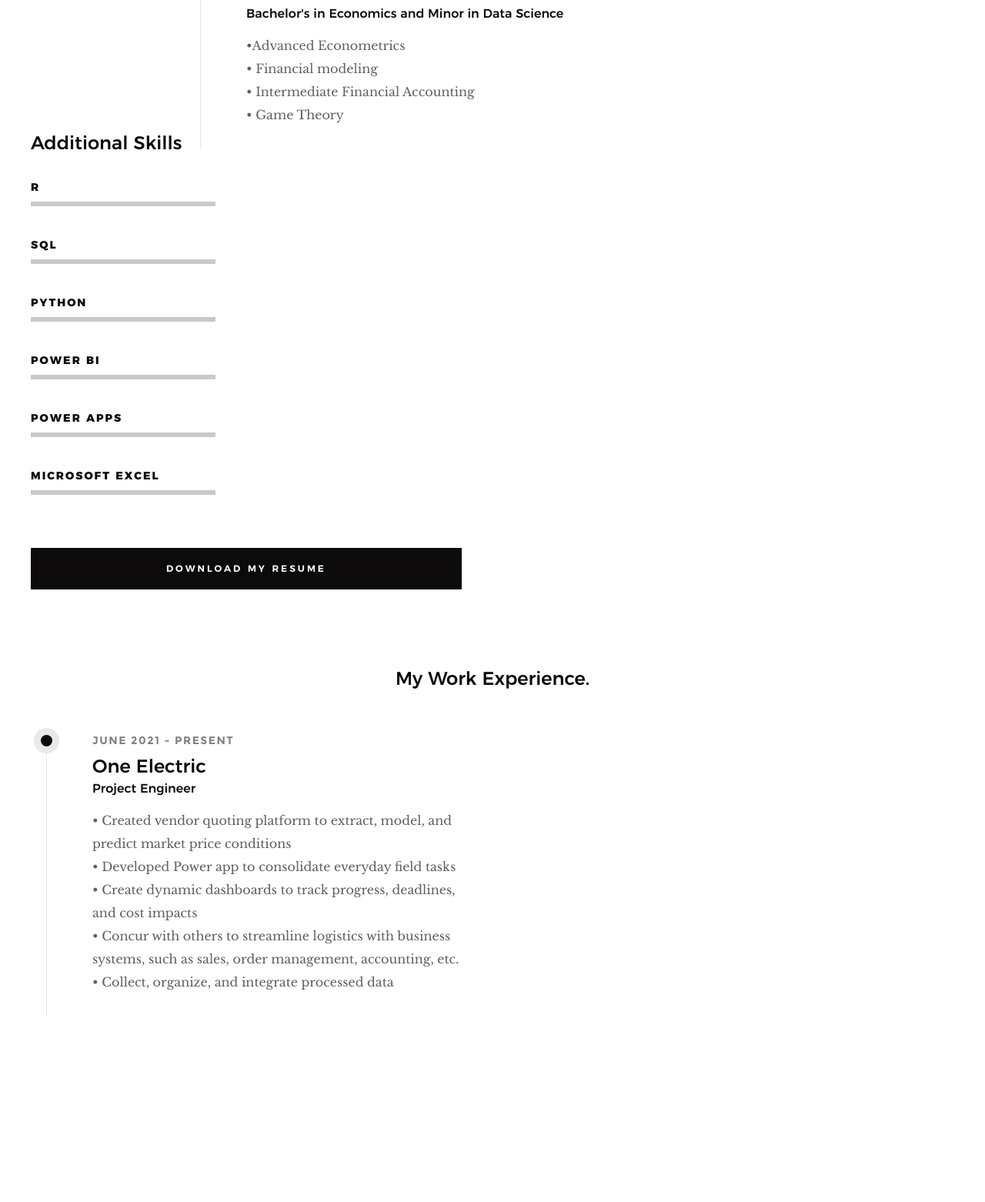
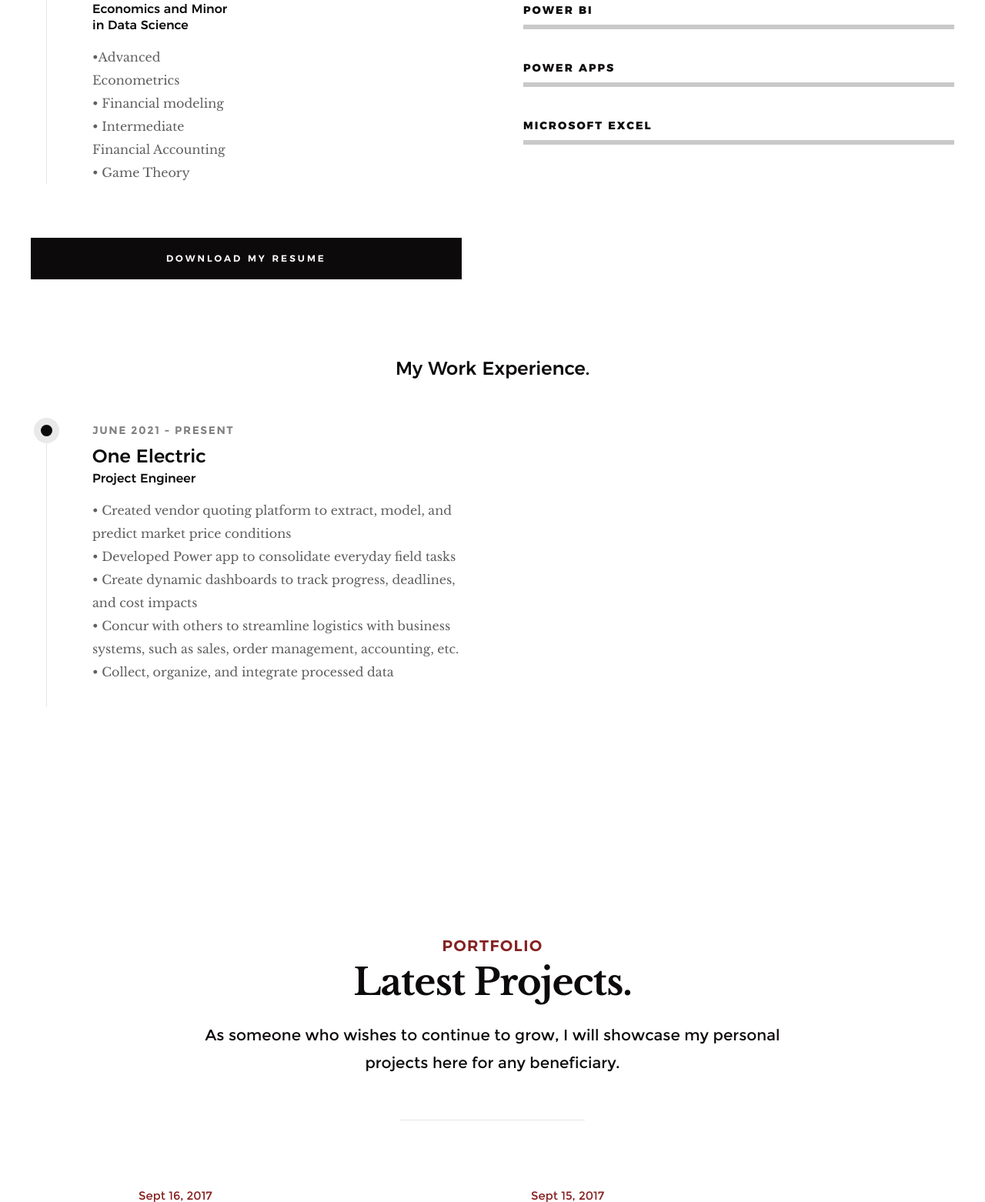
Before and after one commit to Rikesh-Patel/Resume, a PHP site: page / in a window 1280 px wide. Shown: the part 2191-3753 px from the top of the page at 77% size. Run offline with PHP 8.4, Linux system fonts and the light colour scheme.

Commit message:
Initial Commit

```diff
--- a/css/main.css
+++ b/css/main.css
@@ -324,9 +324,9 @@ mark {
     color: #000000;
 }
 
-mark.dark {
-    background: #2f2f2d;
-    color: #ffffff00;
+dark {
+    background: #17171775;
+
 }
 
 hr {
@@ -1792,7 +1792,7 @@ button::-moz-focus-inner, input::-moz-focus-inner {
     width: 100%;
     height: 100%;
     vertical-align: bottom;
-    padding-bottom: 19.2rem;
+    padding-bottom: 22.2rem;
     position: relative;
 }
 
--- a/index.html
+++ b/index.html
@@ -81,9 +81,9 @@ style= "background-repeat:no-repeat; background-position:center;background-size:
 
         <div class="home-content">
 
-            <mark.dark> <div class="row home-content__main">
+            <div class="row home-content__main">
 
-                <h3>Welcome!</mark.dark></h3>
+                <h3> Welcome!</h3>
 
                 <h1>
                     I am Rikesh Patel— <br>
@@ -146,48 +146,18 @@ data science, I strive to generate reports that make data exciting, draw insight
 
 
      <section>
-         <div style="width: 100%; display: table;">
-            <div style="display: table-row">
-                <div style="width: 200px; display: table-cell;">
+         <div style="width: 100%; overflow: hidden;">
+                <div style="width: 50vw; float: left;">
 
 
-                        <h3>Additional Skills</h3>
-
-                        <ul class="skill-bars">
-                            <li>
-                            <!--<div class="progress percent90"><span>90%</span></div>-->
-                            <strong>R</strong>
-                            </li>
-                            <li>
-                            <!--<div class="progress percent85"><span>80%</span></div>-->
-                            <strong>SQL</strong>
-                            </li>
-                            <li>
-                            <!--<div class="progress percent70"><span>60%</span></div>-->
-                            <strong>Python</strong>
-                            </li>
-                            <li>
-                           <!-- <div class="progress percent95"><span>95%</span></div>-->
-                            <strong>Power BI</strong>
-                            </li>
-                            <li>
-                            <!--<div class="progress percent75"><span>75%</span></div>-->
-                            <strong>Power Apps</strong>
-                            </li>
-                            <li>
-                           <!-- <div class="progress percent90"><span>80%</span></div> -->
-                            <strong>Microsoft Excel</strong>
-                            </li>
-                        </ul>
-                    </div>
 
                 <div class="row about-content about-content--timeline">
 
-                    <div class="col-full text-center">
+                    <div class="col-full">
                         <h3>Education</h3>
                     </div>
 
-                    <div class="col-six tab-full left div-bg">
+                    <div class="col-six tab-full" style="overflow-x: auto; width:300px">
                         <div class="timeline">
 
                             <div class="timeline__block">
@@ -197,7 +167,7 @@ data science, I strive to generate reports that make data exciting, draw insight
                                     <h3>University of California, Los Angeles</h3> <img src="https://brand.ucla.edu/images/logos-and-marks/campus-logo.jpg" style="min-width: 20%;max-width: 20%;flex-basis: 70%">
                                     <h5>Bachelor's in Economics and Minor in Data Science</h5>
                                 </div>
-                                <div class="timeline__desc">
+                                <div >
                                     <p> &#8226;Advanced Econometrics
                                         <br> &#8226; Financial modeling
                                         <br> &#8226; Intermediate Financial Accounting
@@ -208,17 +178,47 @@ data science, I strive to generate reports that make data exciting, draw insight
                         </div>
                         </div>
                     </div>
+                    <div style="margin-left: 50vw;">
+                    <h3>Additional Skills</h3>
+
+                    <ul class="skill-bars">
+                        <li>
+                        <!--<div class="progress percent90"><span>90%</span></div>-->
+                        <strong>R</strong>
+                        </li>
+                        <li>
+                        <!--<div class="progress percent85"><span>80%</span></div>-->
+                        <strong>SQL</strong>
+                        </li>
+                        <li>
+                        <!--<div class="progress percent70"><span>60%</span></div>-->
+                        <strong>Python</strong>
+                        </li>
+                        <li>
+                       <!-- <div class="progress percent95"><span>95%</span></div>-->
+                        <strong>Power BI</strong>
+                        </li>
+                        <li>
+                        <!--<div class="progress percent75"><span>75%</span></div>-->
+                        <strong>Power Apps</strong>
+                        </li>
+                        <li>
+                       <!-- <div class="progress percent90"><span>80%</span></div> -->
+                        <strong>Microsoft Excel</strong>
+                        </li>
+                    </ul>
+                </div>
+</div>
 
 
 
 
-
-        </div> <!-- end about-content -->
+ <!-- end about-content -->
 
         <div class="row about-content about-content--buttons">
 
-            <div class="col-six tab-full left">
-                <a href="#0" class="btn btn--primary full-width"href="path_to_file" download="Resume">Download My Resume</a>
+            <div class="col-six tab-full left" style="padding-top:10px">
+                <a href="#0" class="btn btn--primary full-width"href="path_to_file" download="Resume.pdf">Download My Resume</a>
             </div>
     <!--        <div class="col-six tab-full right">
                 <a href="#0" class="btn full-width">Hire Me Now</a>
@@ -765,7 +765,7 @@ data science, I strive to generate reports that make data exciting, draw insight
                 <h3>Contact</h3>
                 <h1>Say Hello.</h1>
 
-                <p class="lead">To reach me, please leave me a message here.</p>
+                <p class="lead">To reach me, you're welcome to leave me a message here.</p>
             </div>
         </div>
 
@@ -816,10 +816,10 @@ data science, I strive to generate reports that make data exciting, draw insight
 <!--                <h4 class="h06">Phone</h4>
                 <p>Mobile: (+1) 310 739 0526<br>
                 </p>
-
+            -->
                 <h4 class="h06">Email</h4>
                 <p>rikeshpatel@g.ucla.edu
-                </p>-->
+                </p>
 
                 <h4 class="h06">Address</h4>
                 <p>
```
